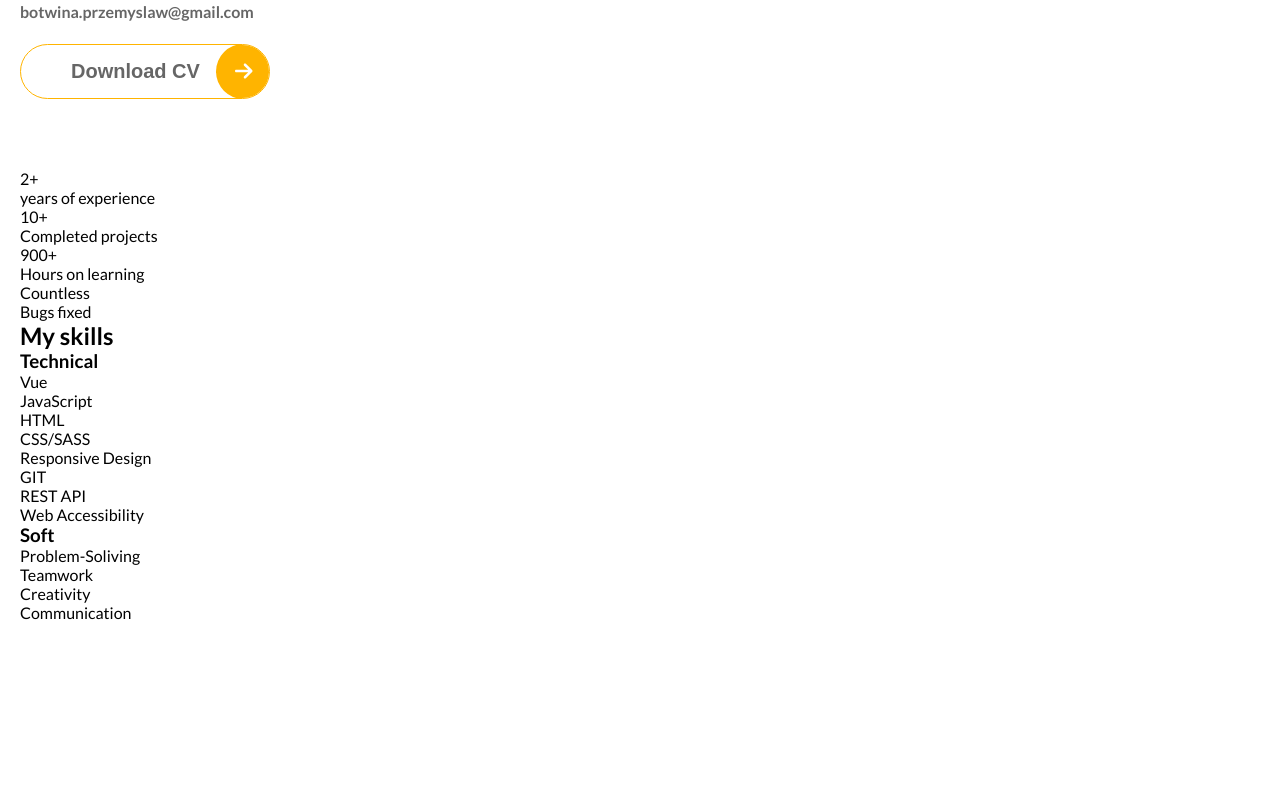
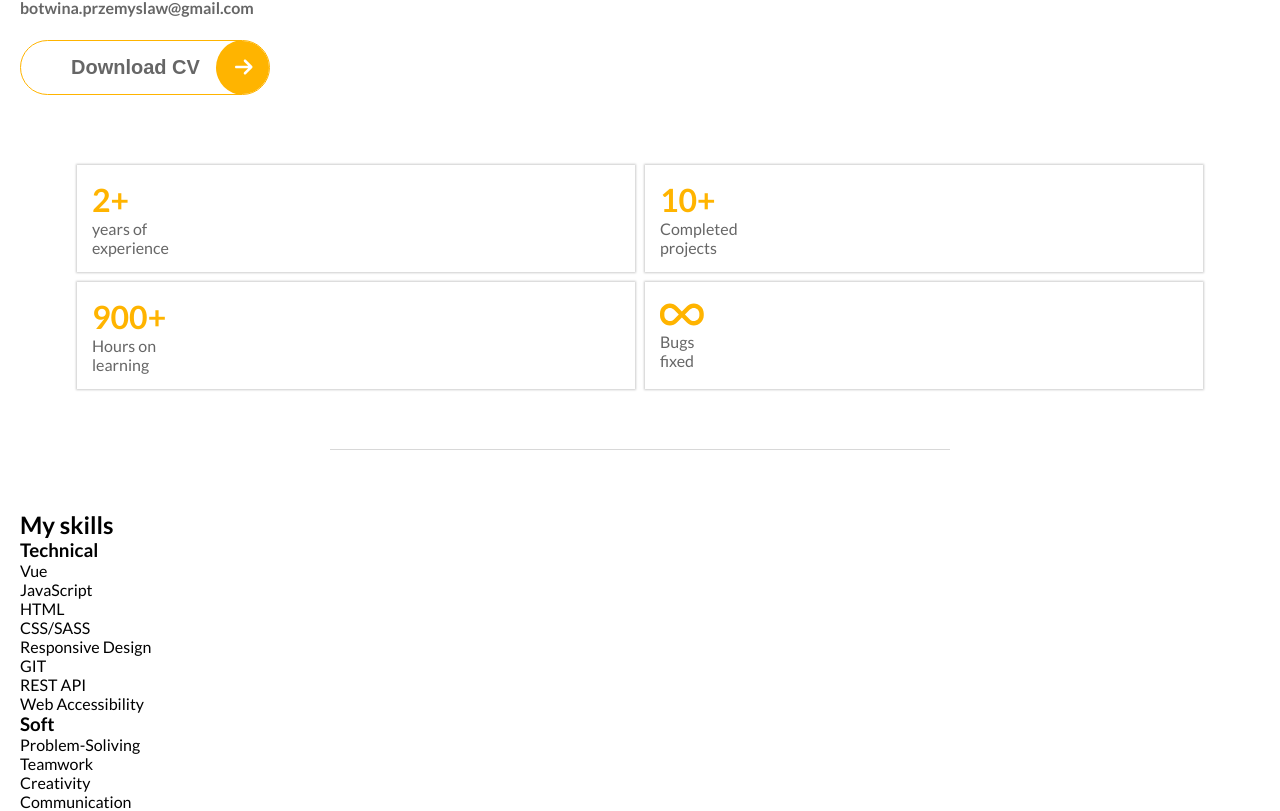
Before and after one commit to WersV/my-portfolio, a Vue app: page /about in a window 1280 px wide. Shown: the part 690-1501 px from the top of the page. Before the commit the page ends 1312 px from the top, so only its background shows below. Built offline with nearby package versions, Linux system fonts and the light colour scheme.

Commit message:
add styles to key-features

```diff
--- a/src/assets/_variables.scss
+++ b/src/assets/_variables.scss
@@ -9,6 +9,7 @@ $active-btn-text: white;
 $active-btn-bcg: #FFB400;
 $nav-bcg-dark: #2c2c2c;
 $nav-bcg-light: #F4F4F4;
+$text-gray: #666666;
 
 @mixin img-styles {
   display: block;
--- a/src/main.js
+++ b/src/main.js
@@ -23,10 +23,11 @@ import {
   faBriefcase,
   faEnvelope,
   faLightbulb,
-  faArrowRight
+  faArrowRight,
+  faInfinity
 } from '@fortawesome/free-solid-svg-icons'
 
-library.add(faMoon, faHouse, faUser, faBriefcase, faEnvelope, faLightbulb, faArrowRight)
+library.add(faMoon, faHouse, faUser, faBriefcase, faEnvelope, faLightbulb, faArrowRight, faInfinity)
 
 const app = createApp(App)
 
--- a/src/views/AboutView.vue
+++ b/src/views/AboutView.vue
@@ -36,26 +36,27 @@
         </div>
       </section>
       <button>Download CV <span><font-awesome-icon icon="fa-solid fa-arrow-right" /></span></button>
-    </section>
-    <section class="key-features">
-      <div>
+      </section>
+      <section class="key-features">
+      <div class="feature">
         <span>2+</span>
         <p>years of experience</p>
       </div>
-      <div>
+      <div class="feature">
         <span>10+</span>
         <p>Completed projects</p>
       </div>
-      <div>
+      <div class="feature">
         <span>900+</span>
         <p>Hours on learning</p>
       </div>
-      <div>
-        <span>Countless</span>
+      <div class="feature">
+        <span><font-awesome-icon icon="fa-solid fa-infinity" /></span>
         <p>Bugs fixed</p>
       </div>
-    </section>
+      </section>
     </div>
+    <div class="separator"></div>
     <section class="my-skills">
       <h2>My skills</h2>
       <h3>Technical</h3>
@@ -112,7 +113,7 @@ export default {
   .about-view {
     margin: 0 20px;
     h1 {
-      color: #666666;
+      color: $text-gray;
       text-transform: uppercase;
       font-weight: 900;
       margin: 50px 0;
@@ -123,7 +124,8 @@ export default {
     .wrapper {
       .personal-info {
         h2 {
-          color:#666666;
+          font-size: 21px;
+          color: $text-gray;
           text-transform: uppercase;
           margin: 30px 0;
         }
@@ -143,19 +145,51 @@ export default {
             color: rgb(139, 139, 139);
           }
           span {
-            color: #666666;
+            color: $text-gray;
             font-weight: 700;
           }
         }
         .detail-link {
           a {
             text-decoration: none;
-            color: #666666;
+            color: $text-gray;
             font-weight: 700;
           }
         }
       }
+      .key-features {
+      display: flex;
+      flex-wrap: wrap;
+      justify-content: center;
+      gap: 10px;
+      .feature {
+        flex-basis: 45%;
+        // border: 1px solid #cecece;
+        box-shadow: 0px 0px 2px 1px #cecece;
+        padding: 15px;
+        span {
+          color: #FFB400;
+          font-size: 32px;
+          font-weight: 700;
+        }
+        p {
+          color: $text-gray;
+          width: 70px;
+        }
+      }
+      .feature:last-child {
+        span {
+          font-size: 35px;
+          line-height: 30px;
+        }
+      }
+     }
       @include btn-styles-anim(250px);
+    }
+    .separator {
+      width: 50%;
+      border-bottom: 1px solid #d8d8d8;
+      margin: 60px auto;
     }
   }
   // zrób propsy isLowRes z App.vue do child components
```
